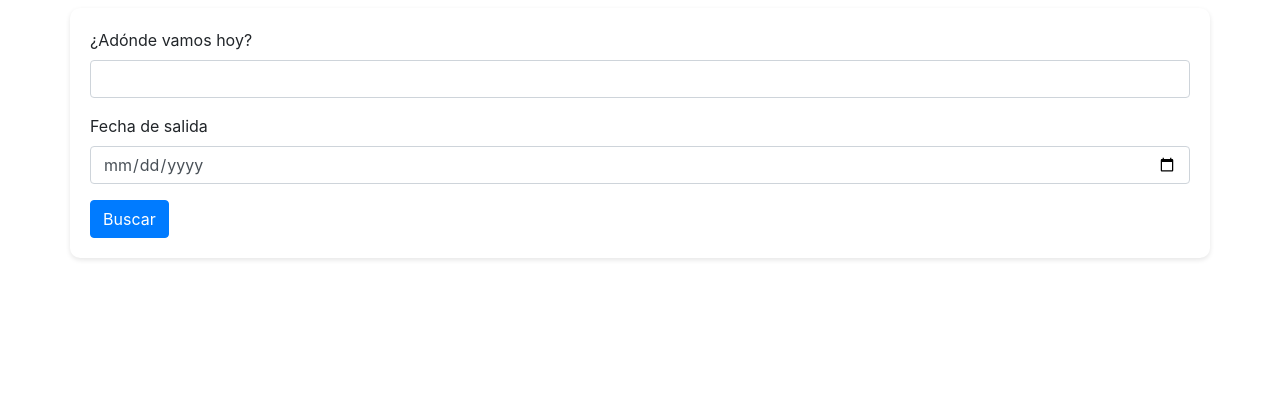
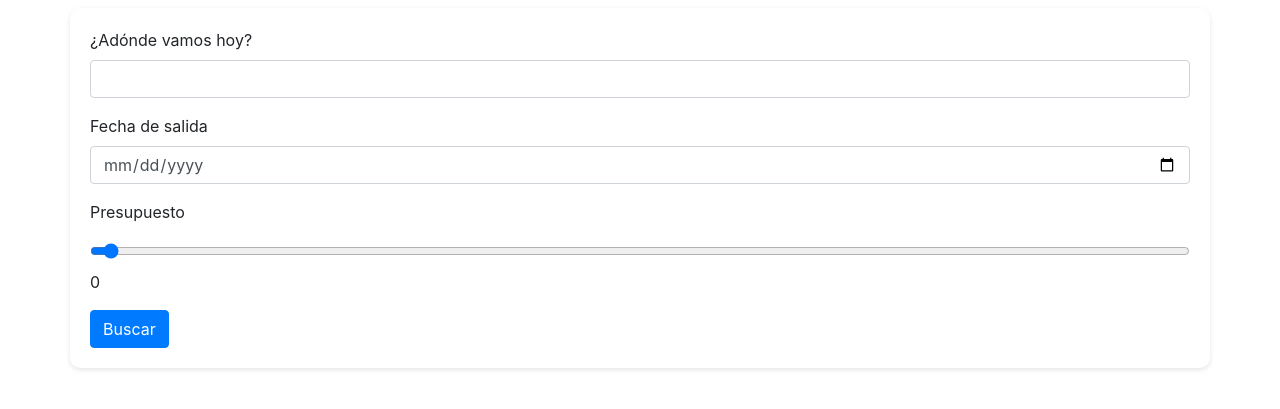
Before and after one commit to MateoRosero/Encuentra-tus-alas, a Flask app: page / in a window 1280 px wide. Shown: the part 146-555 px from the top of the page. Run offline with Flask 3, Linux system fonts and the light colour scheme; a user stored in the database is signed in; data that the repository does not hold is empty; some libraries are stand-ins or nearby versions.

Commit message:
Se realiza la bsuqueda de vuelos se filtra por el destino y se muestran los vuelos que estan dentro del presupuesto del usuario

```diff
--- a/Crud-inventario/Inventario/src/app.py
+++ b/Crud-inventario/Inventario/src/app.py
@@ -268,9 +268,10 @@ def vuelos_creados():
 @login_required
 def buscar_vuelos():
     destino = request.form['origen']
+    presupuesto = float(request.form['presupuesto'])
 
-    # Buscar vuelos que coincidan con el destino
-    vuelos = Vuelo.query.filter_by(destino=destino).all()
+    # Buscar vuelos que coincidan con el destino y estén dentro del presupuesto
+    vuelos = Vuelo.query.filter(Vuelo.destino == destino, Vuelo.precio <= presupuesto).all()
 
     print(f"Vuelos encontrados: {vuelos}")  # Mensaje de depuración
 
--- a/Crud-inventario/Inventario/src/templates/index.html
+++ b/Crud-inventario/Inventario/src/templates/index.html
@@ -93,6 +93,11 @@
                 <label for="fecha_salida">Fecha de salida</label>
                 <input type="date" class="form-control" name="fecha_salida" required>
             </div>
+            <div class="form-group">
+                <label for="presupuesto">Presupuesto</label>
+                <input type="range" class="form-control" name="presupuesto" min="0" max="1000" step="50" value="0" oninput="this.nextElementSibling.value = this.value">
+                <output>0</output>
+            </div>
             <button type="submit" class="btn btn-primary">Buscar</button>
         </form>
     </div>
```
Also changed, not shown: Crud-inventario/Inventario/src/templates/vuelos_encontrados.html (+30 -0 lines).
